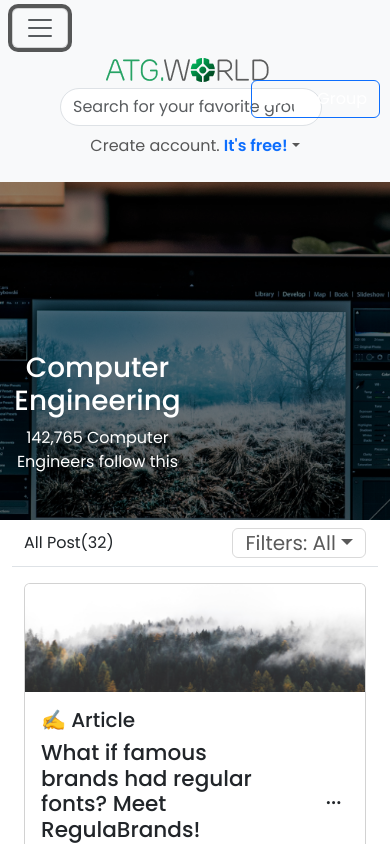
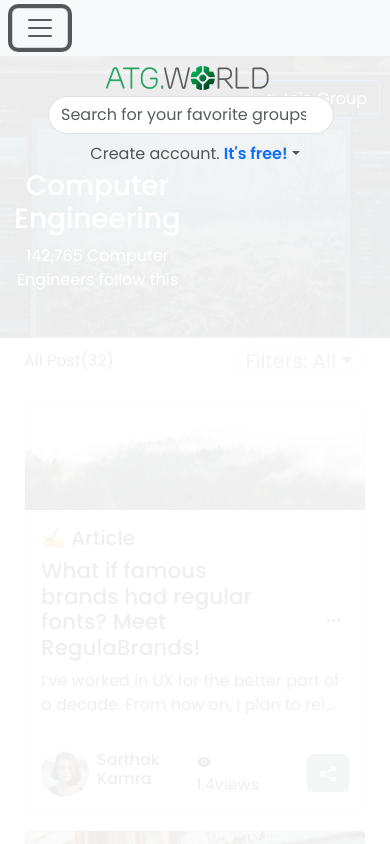
Before and after one commit to mrkamin/banao-social-media, a React (Create React App) app: page / in a window 390 px wide. Both pictures are taken after a click on the button 40 px from the left and 28 px from the top of the page. Shown: the top 844 px of the page. Built offline with nearby package versions, Linux system fonts and the light colour scheme.

Commit message:
make the navbar and hero navbar responsive

```diff
--- a/src/components/Header.js
+++ b/src/components/Header.js
@@ -4,7 +4,7 @@
 const Header = ({openSignIn, openSignUp}) => {
 
   return (
-    <nav class="navbar navbar-expand-lg bg-body-tertiary">
+    <nav class="navbar navbar-expand-lg bg-body-tertiary header-navbar">
       <div class="container-fluid">
         <button
           class="navbar-toggler"
@@ -18,7 +18,7 @@
           <span class="navbar-toggler-icon"></span>
         </button>
         <div
-          class="collapse navbar-collapse pe-5 ps-5"
+          class="collapse navbar-collapse pe-5 ps-5  headernav"
           id="navbarSupportedContent"
         >
           <ul class="navbar-nav me-auto mb-2 mb-lg-0 d-flex justify-content-between w-100">
--- a/src/components/HeroNav.js
+++ b/src/components/HeroNav.js
@@ -21,8 +21,8 @@
           >
             <span class="">Filters: All</span>
           </button>
-          <div className="collapse navbar-collapse" id="navbarSupportedConten">
-          <ul class="navbar-nav me-auto mb-2 mb-lg-0">
+          <div className="collapse navbar-collapse rounded-2 heronav" id="navbarSupportedConten">
+          <ul class="navbar-nav me-auto mb-2 mb-lg-0 ">
             <li class="nav-item">
               <a class="nav-link " href="#">
                 Event
@@ -39,7 +39,7 @@
               </a>
             </li>
           </ul>
-          <div class="d-flex gap-2">
+          <div class="gap-2">
             <div class="dropdown">
               <button
                 class="btn btn-light dropdown-toggle"
@@ -50,7 +50,7 @@
               >
                 Write a Post
               </button>
-              <ul class="dropdown-menu" aria-labelledby="dropdownMenuButton">
+              <ul class="dropdown-menu " aria-labelledby="dropdownMenuButton">
                 <li>
                   <a class="dropdown-item" href="#">
                     Image
--- a/src/index.css
+++ b/src/index.css
@@ -69,7 +69,7 @@
 .sign-up input {
   border-radius: none !important;
 }
-@media screen and (max-width: 900px) {
+@media screen and (max-width: 992px) {
   .location {
     display: none !important;
   }
@@ -82,5 +82,29 @@
     top:80px;
     right: 10px;
     background: none !important;
+    z-index: 88;
   }
+.header-navbar{
+  position: fixed;
+  width: 100%;
+  z-index: 100;
 }
+  .headernav {
+    position: absolute;
+    width: 100%;
+    top: 56px;
+    left: 0;
+    z-index: 100;
+    background: #ffffffec;
+    height: 100vh;
+  }
+ .heronav {
+  position: absolute;
+  z-index: 99;
+  width: 100%;
+  top: 50px;
+  left: 0;
+  background-color: #61dafb;
+  padding: 10px;
+ }
+}
```
